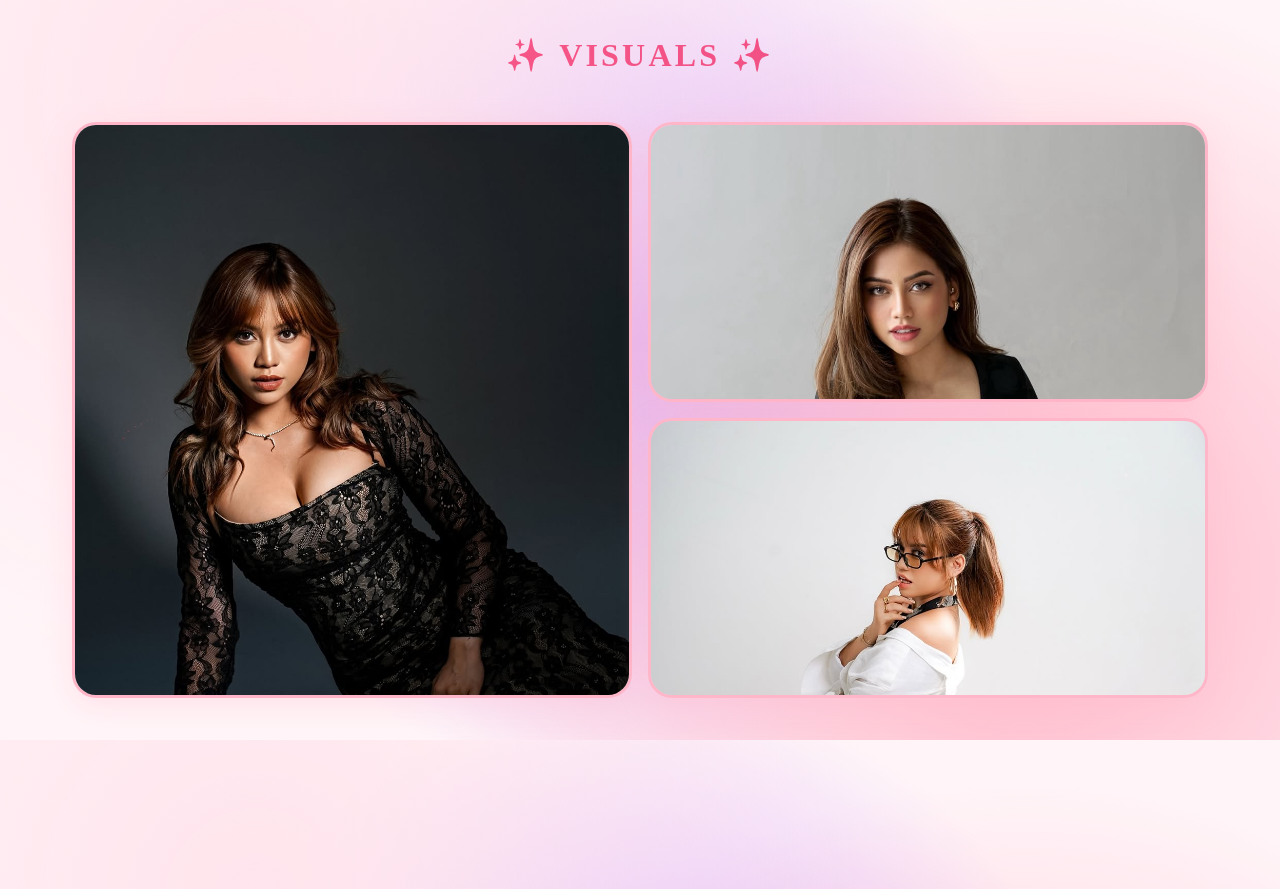
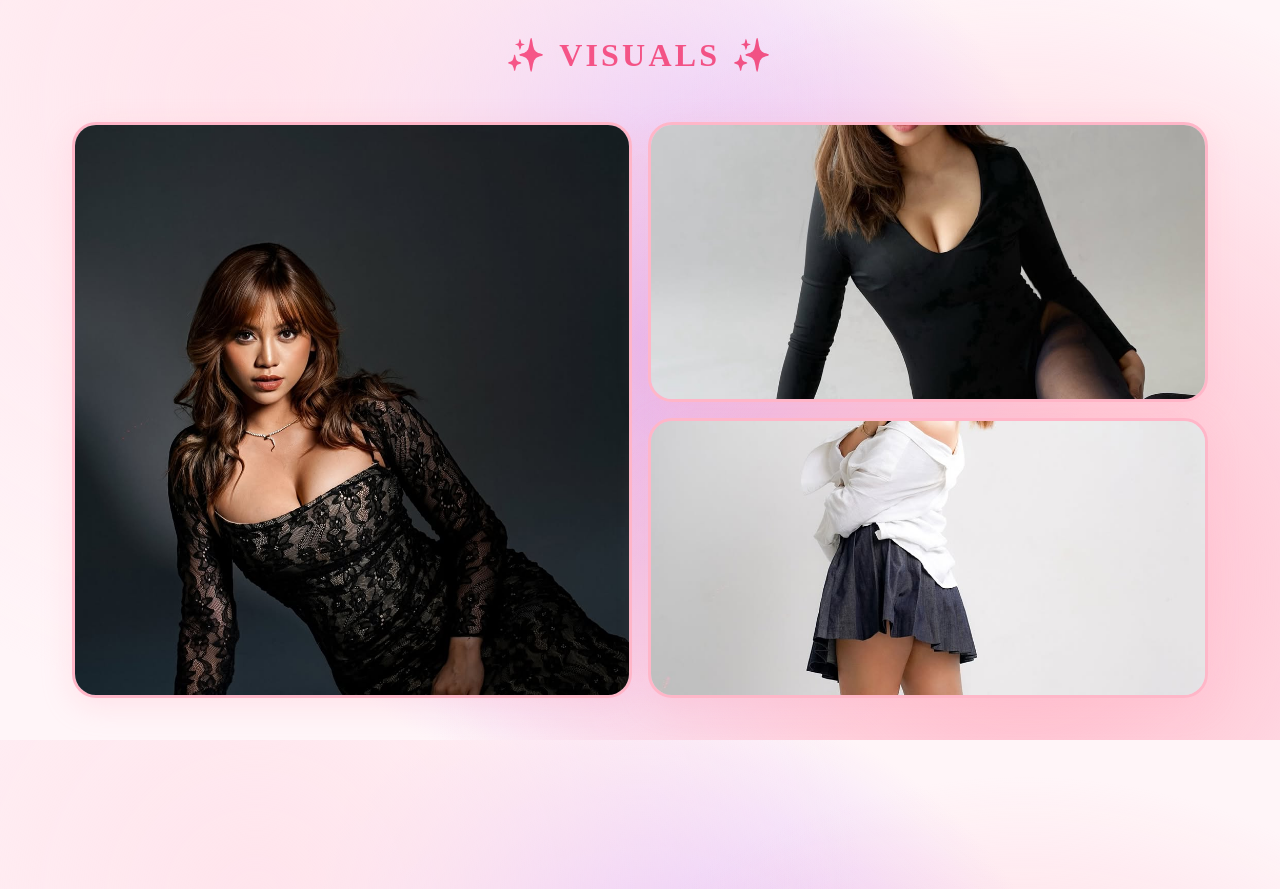
Before and after one commit to hpol369/ItsNadchos, a Next.js app: page / in a window 1280 px wide. Shown: the part 860-1749 px from the top of the page. Built offline with nearby package versions, Linux system fonts and the light colour scheme.

Commit message:
Center smaller gallery images, keep large image top-aligned
Co-Authored-By: Claude Opus 4.5 <noreply@anthropic.com>

```diff
--- a/src/app/page.module.css
+++ b/src/app/page.module.css
@@ -348,8 +348,12 @@
     width: 100%;
     height: 100%;
     object-fit: cover;
+    object-position: center;
+    transition: transform 0.6s cubic-bezier(0.2, 0.8, 0.2, 1);
+}
+
+.galleryItemLarge .galleryImage {
     object-position: top;
-    transition: transform 0.6s cubic-bezier(0.2, 0.8, 0.2, 1);
 }
 
 .galleryItem:hover .galleryImage {
```
